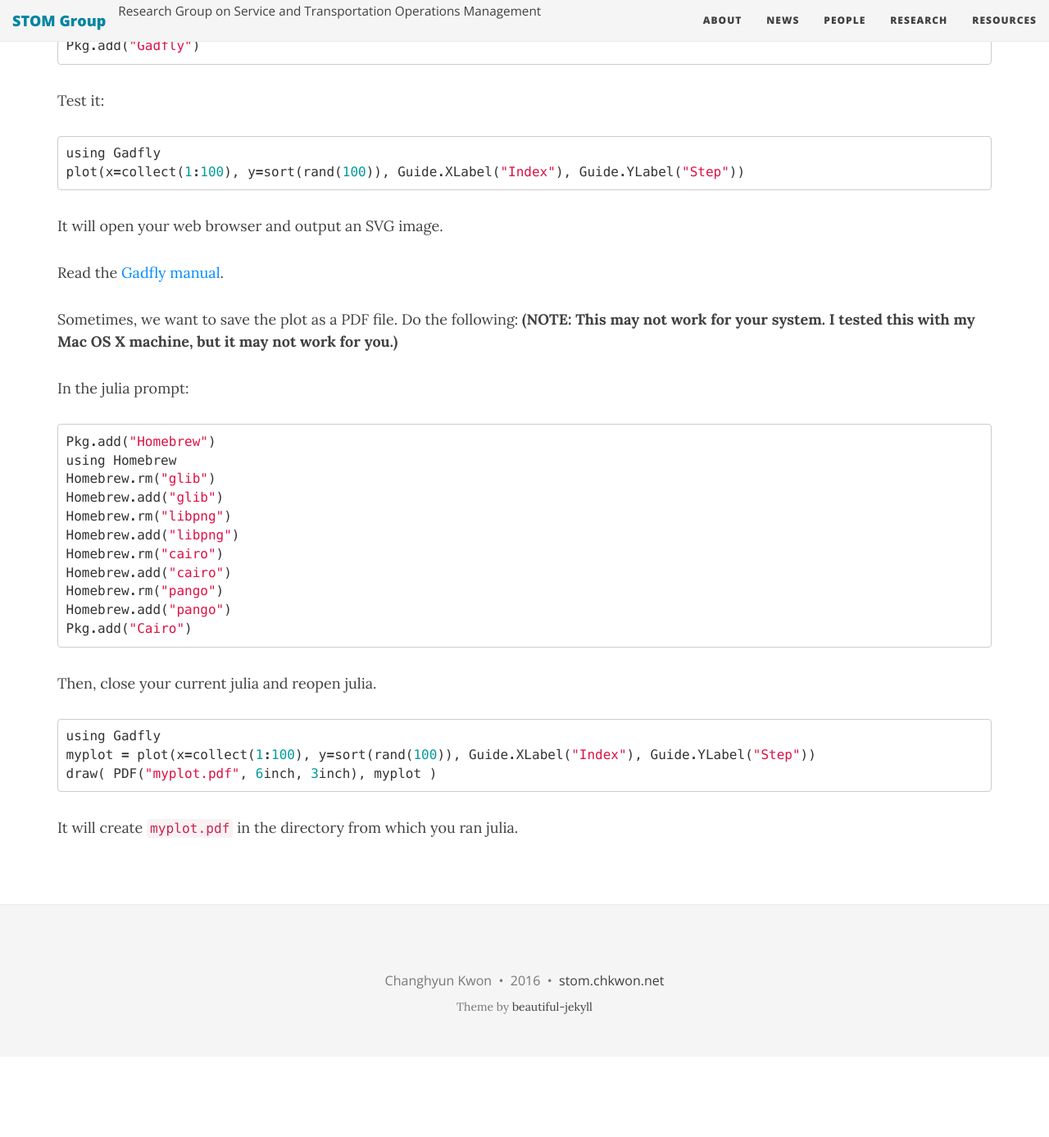
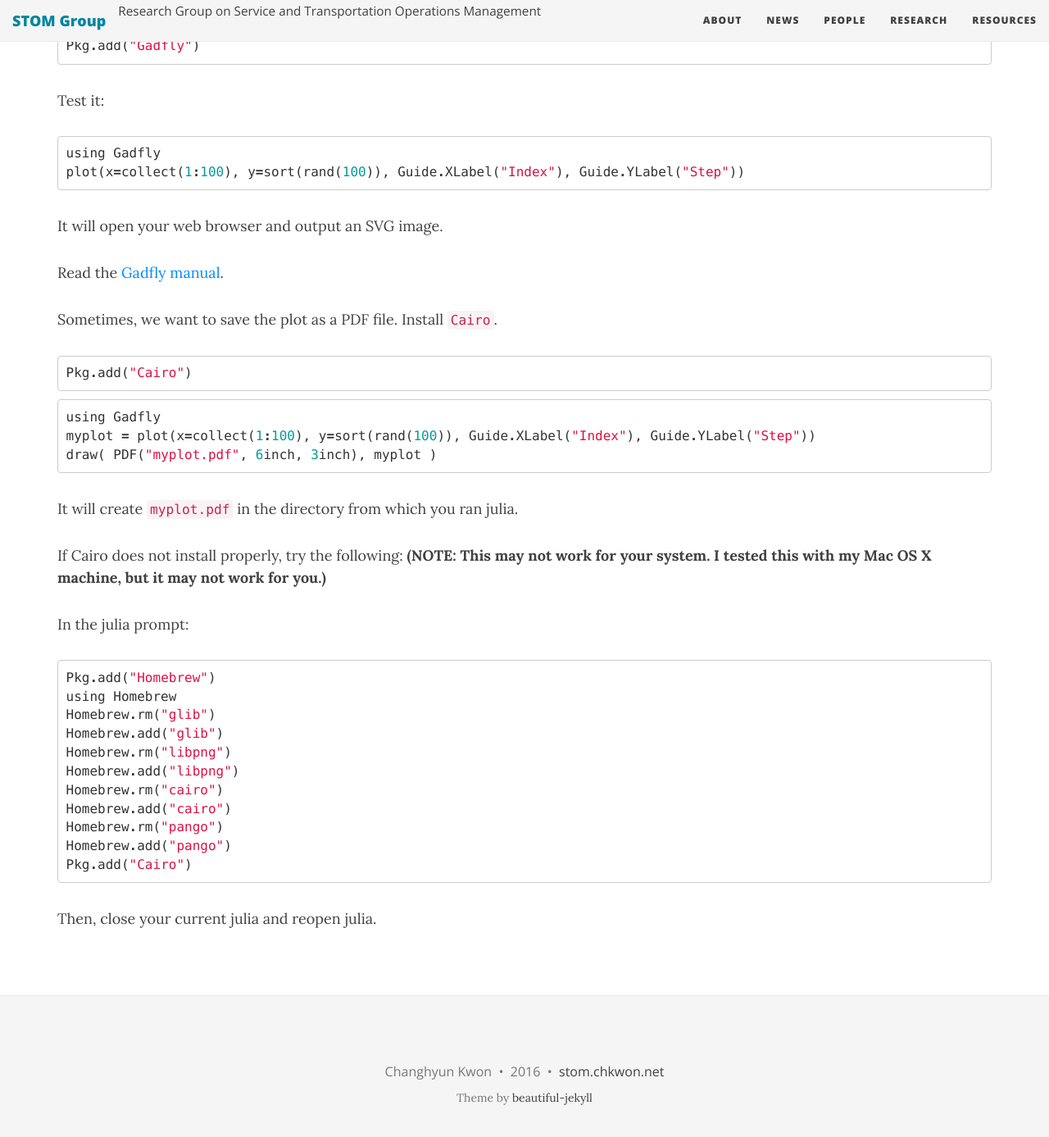
Before and after one commit to STOM-Group/stom.chkwon.net, a Jekyll site: the page built from julia/plotting.md, in a window 1280 px wide and 1400 px high, scrolled down 640 px. Shown: the top 1387 px of the window at 82% size. Built offline with Jekyll 4.4.1, drawn with Linux system fonts in a browser that asks for light colours; nearby versions of some CDN libraries; comment, search, counter and statistics services are not loaded; before the commit the page ends 1929 px from its top, so only the background shows below that; some of the changed text lies outside the part shown.

Commit message:
update plotting.md

````diff
--- a/julia/plotting.md
+++ b/julia/plotting.md
@@ -6,9 +6,8 @@
 
 There are some options.
 
-- [Gadfly.jl](https://github.com/dcjones/Gadfly.jl)
-- [Winston.jl](https://github.com/nolta/Winston.jl)
-- [PyPlot.jl](https://github.com/stevengj/PyPlot.jl) -- calling a python module `matplotlib.pyplot` for plotting
+- [Gadfly.jl](https://github.com/dcjones/Gadfly.jl) -- Julia native plotting package.
+- [PyPlot.jl](https://github.com/stevengj/PyPlot.jl) -- calling a python module `matplotlib.pyplot` for plotting. If you can install Python and matplotlib in your computer, this seems the most powerful and stable plotting tool.
 
 Read [this WikiBooks page](https://en.wikibooks.org/wiki/Introducing_Julia/Plotting) for an introduction.
 
@@ -16,31 +15,51 @@
 
 I haven't tried, but there is a web-service [Plotly for Julia](https://plot.ly/julia/), which looks easy to use. ([You have to pay for 10+ private files.](https://plot.ly/product/plans/))
 
+
+
+
 # Gadfly
 
 To plot graphs, we use the Gadfly.jl package. Install
 
-```julia
+~~~ julia
 Pkg.add("Gadfly")
-```
+~~~
 
 Test it:
 
-```julia
+~~~ julia
 using Gadfly
 plot(x=collect(1:100), y=sort(rand(100)), Guide.XLabel("Index"), Guide.YLabel("Step"))
-```
+~~~
 
 It will open your web browser and output an SVG image.
 
 Read the [Gadfly manual](http://gadflyjl.org/).
 
-Sometimes, we want to save the plot as a PDF file. Do the following:
+Sometimes, we want to save the plot as a PDF file. Install `Cairo`.
+
+~~~ julia
+Pkg.add("Cairo")
+~~~
+
+
+~~~ julia
+using Gadfly
+myplot = plot(x=collect(1:100), y=sort(rand(100)), Guide.XLabel("Index"), Guide.YLabel("Step"))
+draw( PDF("myplot.pdf", 6inch, 3inch), myplot )
+~~~
+
+It will create `myplot.pdf` in the directory from which you ran julia.
+
+
+
+If Cairo does not install properly, try the following:
 **(NOTE: This may not work for your system. I tested this with my Mac OS X machine, but it may not work for you.)**
 
 In the julia prompt:
 
-```julia
+~~~julia
 Pkg.add("Homebrew")
 using Homebrew
 Homebrew.rm("glib")
@@ -52,14 +71,6 @@
 Homebrew.rm("pango")
 Homebrew.add("pango")
 Pkg.add("Cairo")
-```
+~~~
 
 Then, close your current julia and reopen julia.
-
-```julia
-using Gadfly
-myplot = plot(x=collect(1:100), y=sort(rand(100)), Guide.XLabel("Index"), Guide.YLabel("Step"))
-draw( PDF("myplot.pdf", 6inch, 3inch), myplot )
-```
-
-It will create `myplot.pdf` in the directory from which you ran julia.
````
Also changed, not shown: people/people.md (+1 -1 lines).
